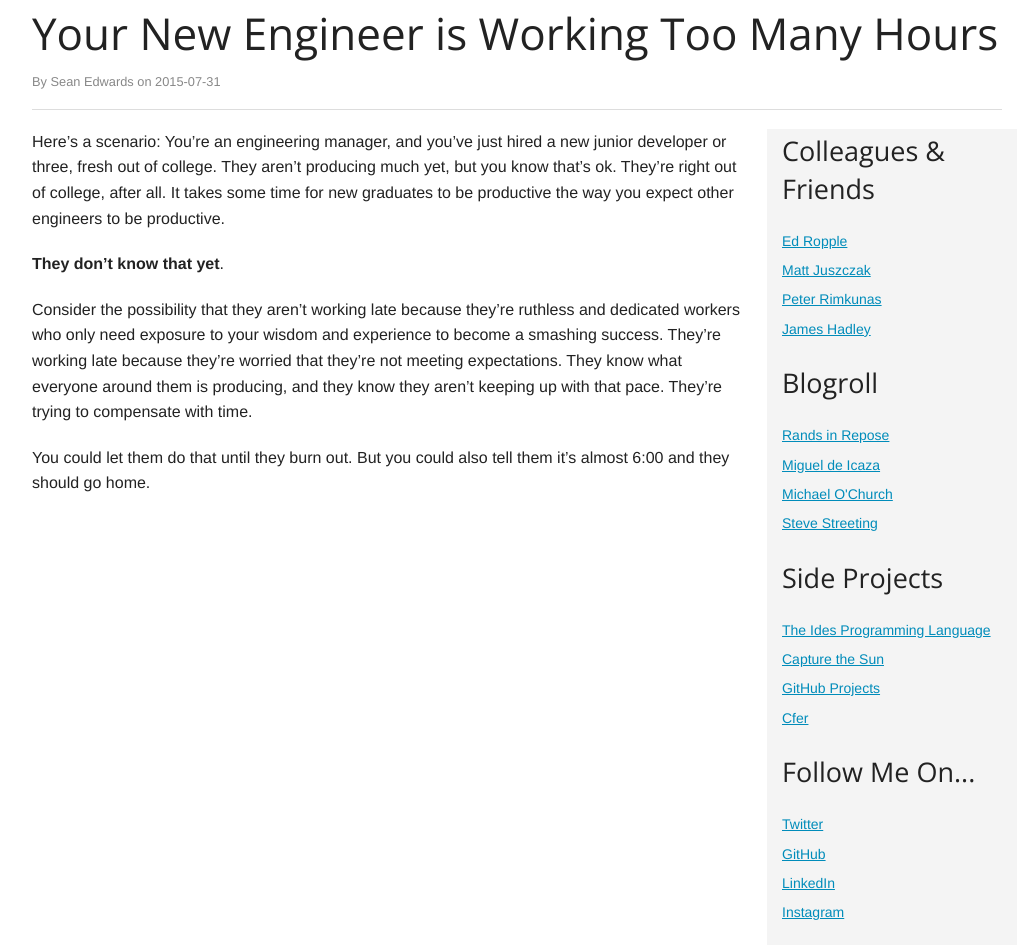
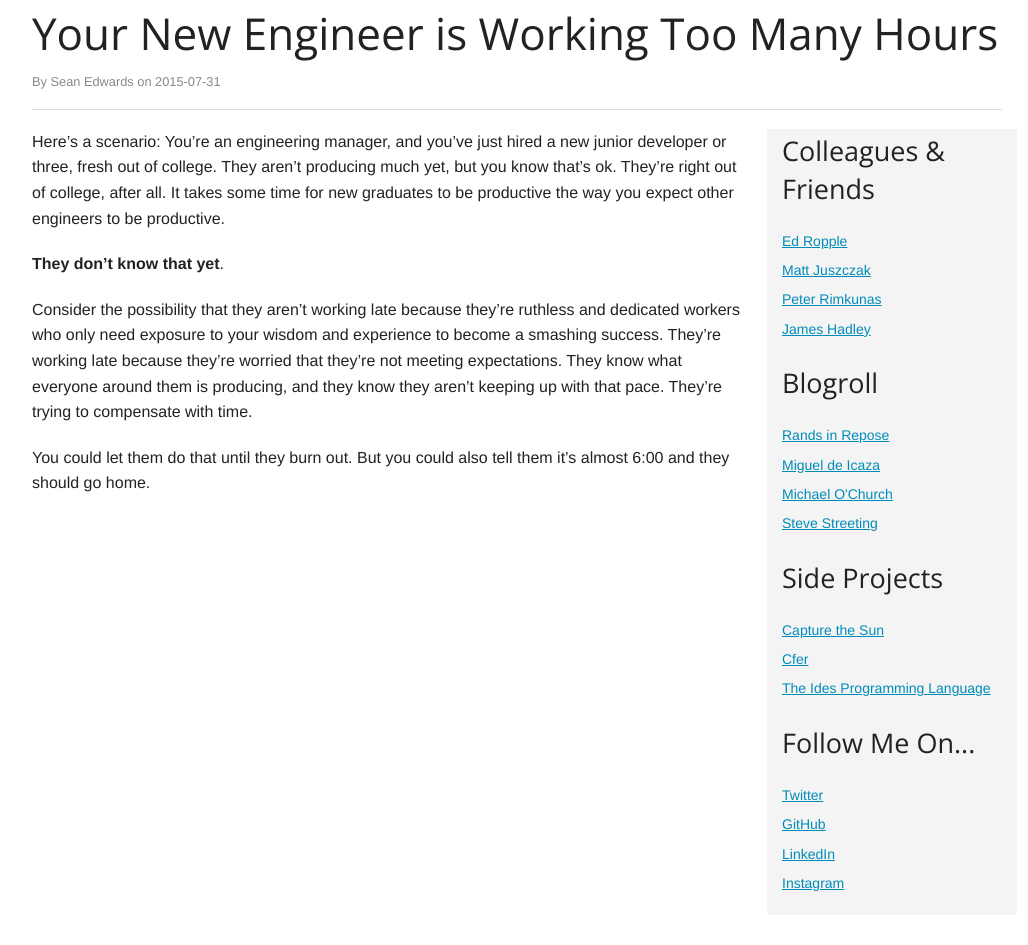
Before and after one commit to seanedwards/seanedwards.github.io, a Jekyll site: the page built from _posts/2015-07-31-your-new-engineer.md, in a window 1280 px wide. Shown: the whole page, without its empty margins (123-1151 px from the left). Built offline with Jekyll 4.4.1, drawn with Linux system fonts in a browser that asks for light colours; comment, search, counter and statistics services are not loaded; after the commit the page ends 915 px from its top, so only the background shows below that.

Commit message:
Blogroll updates

```diff
--- a/_data/blogroll.yml
+++ b/_data/blogroll.yml
@@ -31,17 +31,14 @@
 
 - title: "Side Projects"
   items:
-    - name: The Ides Programming Language
-      url: http://ides-lang.com
-
     - name: "Capture the Sun"
       url: http://capturethesunband.com
 
-    - name: GitHub Projects
-      url: https://github.com/seanedwards
-
     - name: Cfer
       url: https://github.com/seanedwards/cfer
+
+    - name: The Ides Programming Language
+      url: http://ides-lang.com
 
 - title: "Follow Me On..."
   items:
```
